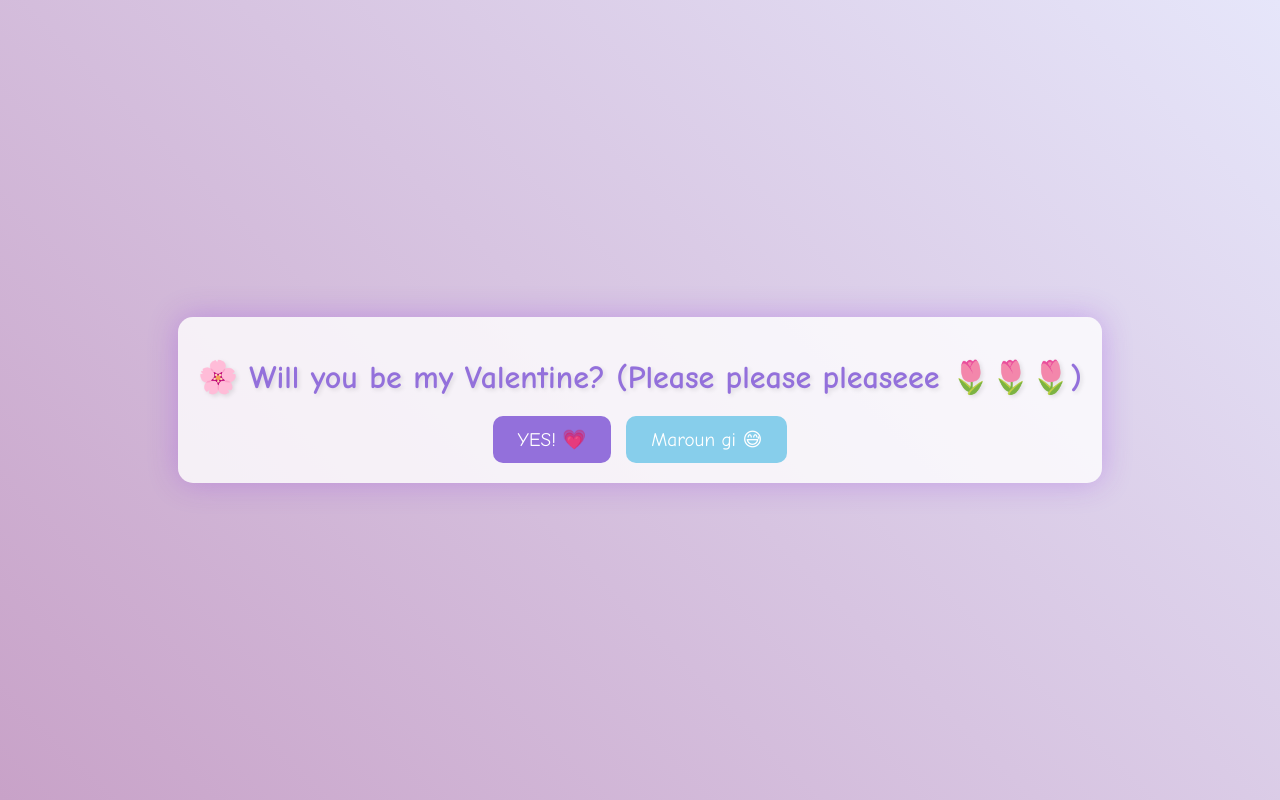
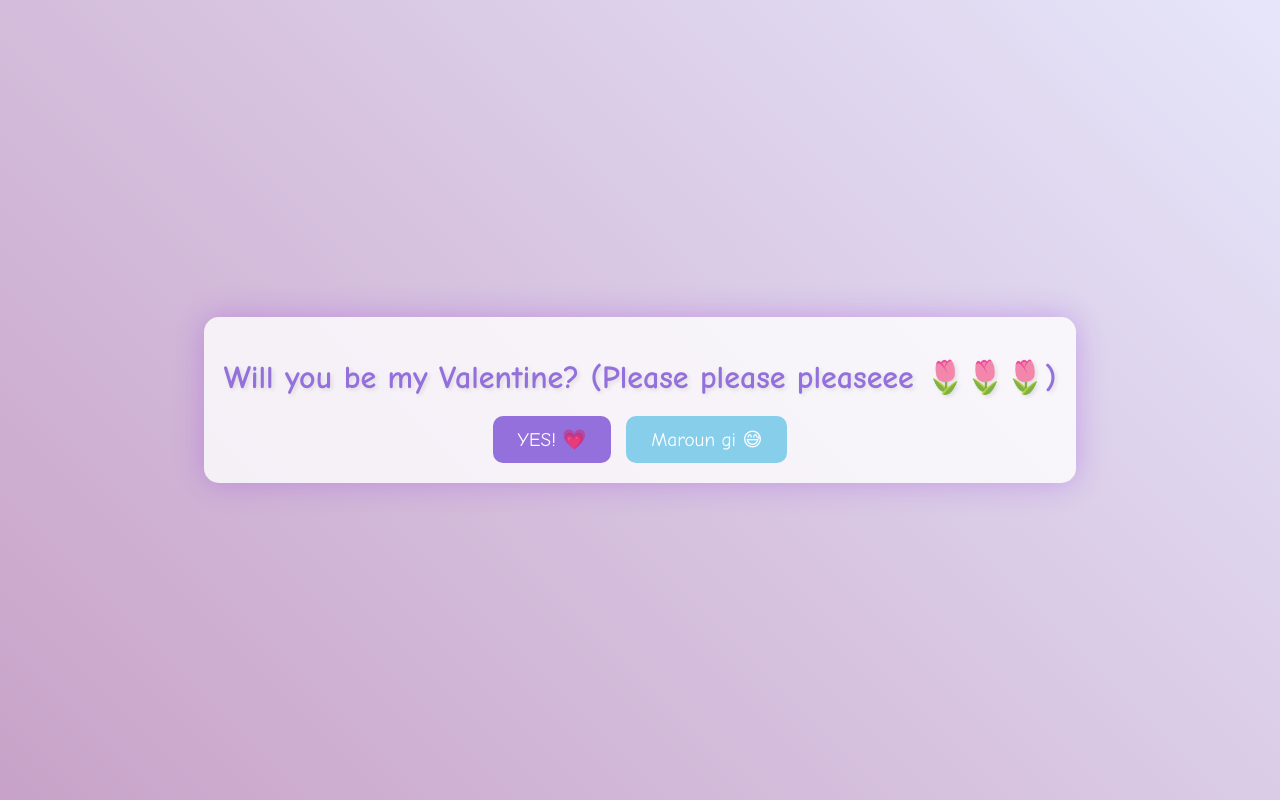
Before and after one commit to ramday/blinkblink, a plain HTML site: page index.html in a window 1280 px wide. Drawn offline with Linux system fonts and the light colour scheme.

Commit message:
Update index.html

```diff
--- a/index.html
+++ b/index.html
@@ -118,7 +118,7 @@
 </head>
 <body>
     <div class="container">
-        <h1>🌸 Will you be my Valentine? (Please please pleaseee 🌷🌷🌷)</h1>
+        <h1> Will you be my Valentine? (Please please pleaseee 🌷🌷🌷)</h1>
         <div class="buttons">
             <button id="yesBtn" onclick="startChasing()">YES! 💗</button>
             <button id="noBtn" onmouseover="dodgeButton()">Maroun gi 😅</button>
```
